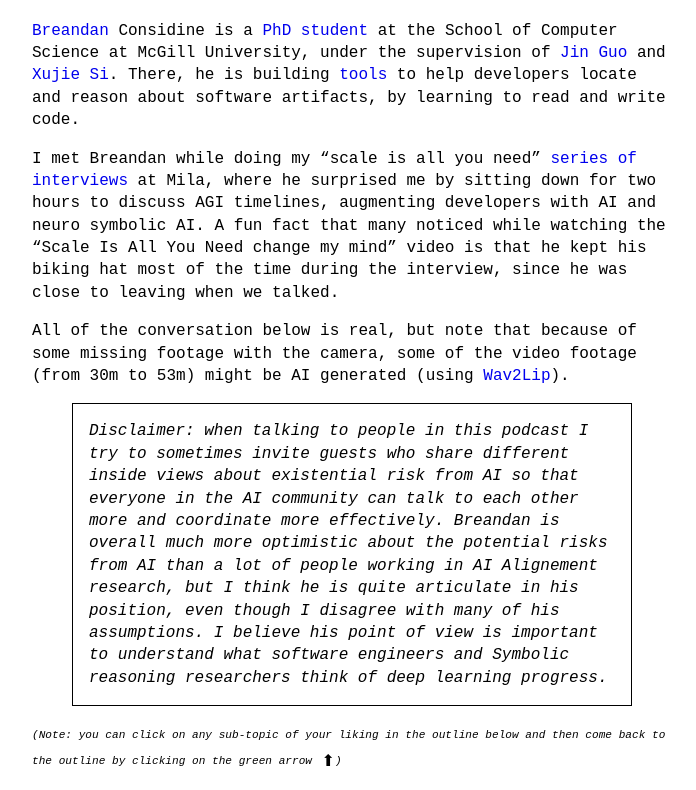
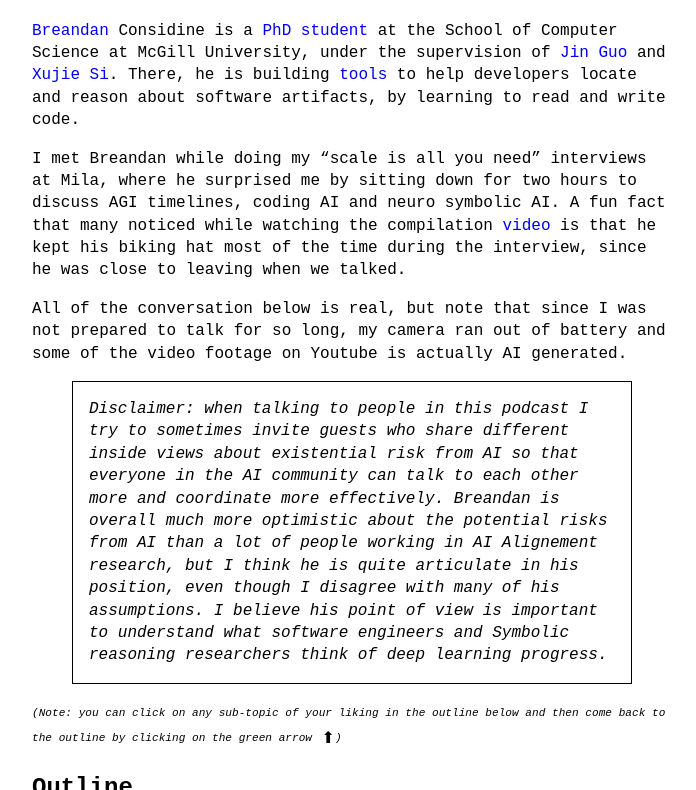
Before and after one commit to theinsideview/theinsideview.github.io, a Jekyll site: the page built from _posts/2023-05-02-breandan.md, in a window 1280 px wide and 900 px high, scrolled down 753 px, cut to the strip 110-900 px from the top of the window. Shown: the whole strip, without its empty margins (288-984 px from the left). Built offline with Jekyll 4.4.1, drawn with Linux system fonts in a browser that asks for light colours.

Commit message:
transcript intro

```diff
--- a/_posts/2023-05-02-breandan.md
+++ b/_posts/2023-05-02-breandan.md
@@ -12,9 +12,9 @@
 
 [Breandan](https://github.com/breandan/breandan) Considine is a [PhD](https://scholar.google.com/citations?hl=en&user=bC-gapAAAAAJ) [student](https://mila.quebec/en/person/breandan/) at the School of Computer Science at McGill University, under the supervision of [Jin Guo](https://www.cs.mcgill.ca/~jguo/) and [Xujie Si]((https://www.cs.mcgill.ca/~xsi/)). There, he is building [tools](https://github.com/breandan) to help developers locate and reason about software artifacts, by learning to read and write code.
 
-I met Breandan while doing my "scale is all you need" [series of interviews](https://youtu.be/Ezhr8k96BA8) at Mila, where he surprised me by sitting down for two hours to discuss AGI timelines, augmenting developers with AI and neuro symbolic AI. A fun fact that many noticed while watching the "Scale Is All You Need change my mind" video is that he kept his biking hat most of the time during the interview, since he was close to leaving when we talked.
+I met Breandan while doing my "scale is all you need" interviews at Mila, where he surprised me by sitting down for two hours to discuss AGI timelines, coding AI and neuro symbolic AI. A fun fact that many noticed while watching the compilation [video](https://youtu.be/Ezhr8k96BA8) is that he kept his biking hat most of the time during the interview, since he was close to leaving when we talked.
 
-All of the conversation below is real, but note that because of some missing footage with the camera, some of the video footage (from 30m to 53m) might be AI generated (using [Wav2Lip](https://github.com/Rudrabha/Wav2Lip)).
+All of the conversation below is real, but note that since I was not prepared to talk for so long, my camera ran out of battery and some of the video footage on Youtube is actually AI generated.
 
 > Disclaimer: when talking to people in this podcast I try to sometimes invite guests who share different inside views about existential risk from AI so that everyone in the AI community can talk to each other more and coordinate more effectively. Breandan is overall much more optimistic about the potential risks from AI than a lot of people working in AI Alignement research, but I think he is quite articulate in his position, even though I disagree with many of his assumptions. I believe his point of view is important to understand what software engineers and Symbolic reasoning researchers think of deep learning progress.
 
```
